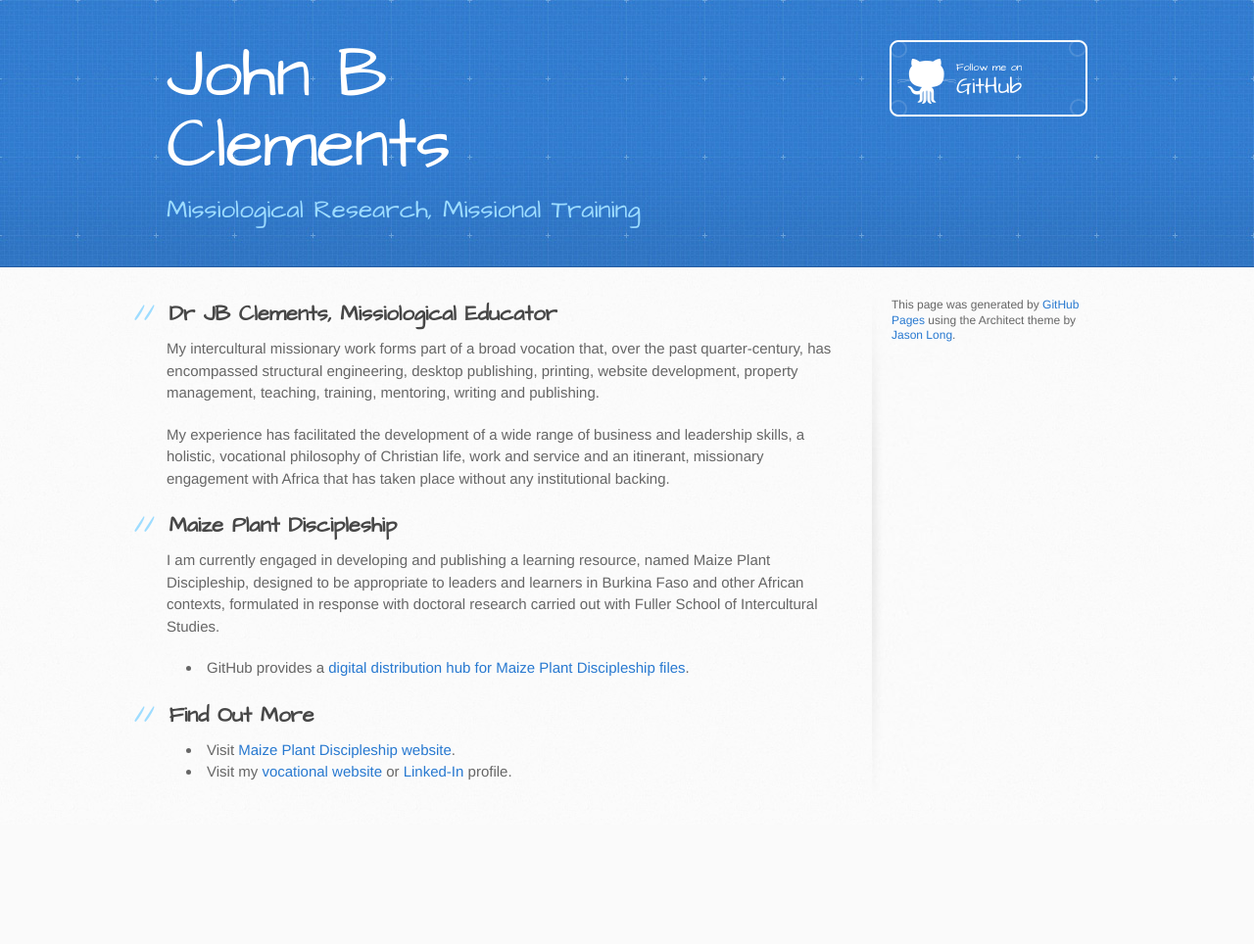
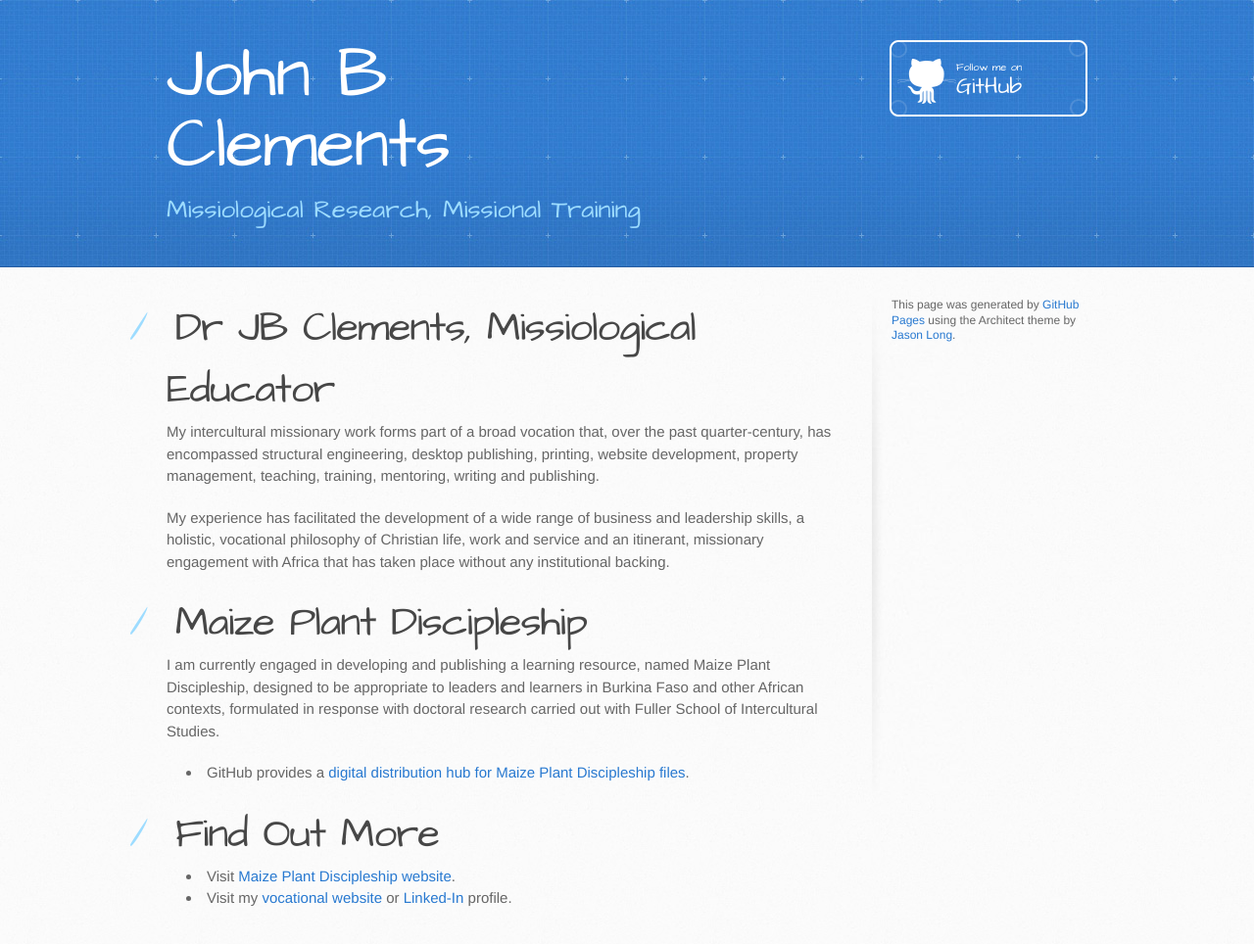
Before and after one commit to johnbrc/johnbrc.github.io, a plain HTML site: page index.html in a window 1280 px wide. Shown: the whole page at 98% size. Before the commit the page ends 842 px from the top, so only its background shows below. Drawn offline with Linux system fonts and the light colour scheme.

Commit message:
Replace master branch with page content via GitHub

```diff
--- a/index.html
+++ b/index.html
@@ -28,22 +28,22 @@
     <div id="content-wrapper">
       <div class="inner clearfix">
         <section id="main-content">
-          <h2>
-<a name="dr-jb-clements-missiological-educator" class="anchor" href="#dr-jb-clements-missiological-educator"><span class="octicon octicon-link"></span></a>Dr JB Clements, Missiological Educator</h2>
+          <h1>
+<a name="dr-jb-clements-missiological-educator" class="anchor" href="#dr-jb-clements-missiological-educator"><span class="octicon octicon-link"></span></a>Dr JB Clements, Missiological Educator</h1>
 
 <p>My intercultural missionary work forms part of a broad vocation that, over the past quarter-century, has encompassed structural engineering, desktop publishing, printing, website development, property management, teaching, training, mentoring, writing and publishing.</p>
 
 <p>My experience has facilitated the development of a wide range of business and leadership skills, a holistic, vocational philosophy of Christian life, work and service and an itinerant, missionary engagement with Africa that has taken place without any institutional backing.</p>
 
-<h2>
-<a name="maize-plant-discipleship" class="anchor" href="#maize-plant-discipleship"><span class="octicon octicon-link"></span></a>Maize Plant Discipleship</h2>
+<h1>
+<a name="maize-plant-discipleship" class="anchor" href="#maize-plant-discipleship"><span class="octicon octicon-link"></span></a>Maize Plant Discipleship</h1>
 
 <p>I am currently engaged in developing and publishing a learning resource, named <em>Maize Plant Discipleship</em>, designed to be appropriate to leaders and learners in Burkina Faso and other African contexts, formulated in response with doctoral research carried out with Fuller School of Intercultural Studies.</p>
 
 <ul>
 <li>GitHub provides a <a href="http://johnbrc.github.io/MPD-Distribution/">digital distribution hub for Maize Plant Discipleship files</a>.</li>
-</ul><h2>
-<a name="find-out-more" class="anchor" href="#find-out-more"><span class="octicon octicon-link"></span></a>Find Out More</h2>
+</ul><h1>
+<a name="find-out-more" class="anchor" href="#find-out-more"><span class="octicon octicon-link"></span></a>Find Out More</h1>
 
 <ul>
 <li>Visit <a href="http://maizeplantdiscipleship.wordpress.com">Maize Plant Discipleship website</a>.</li>
```
Also changed, not shown: params.json (+1 -1 lines).
